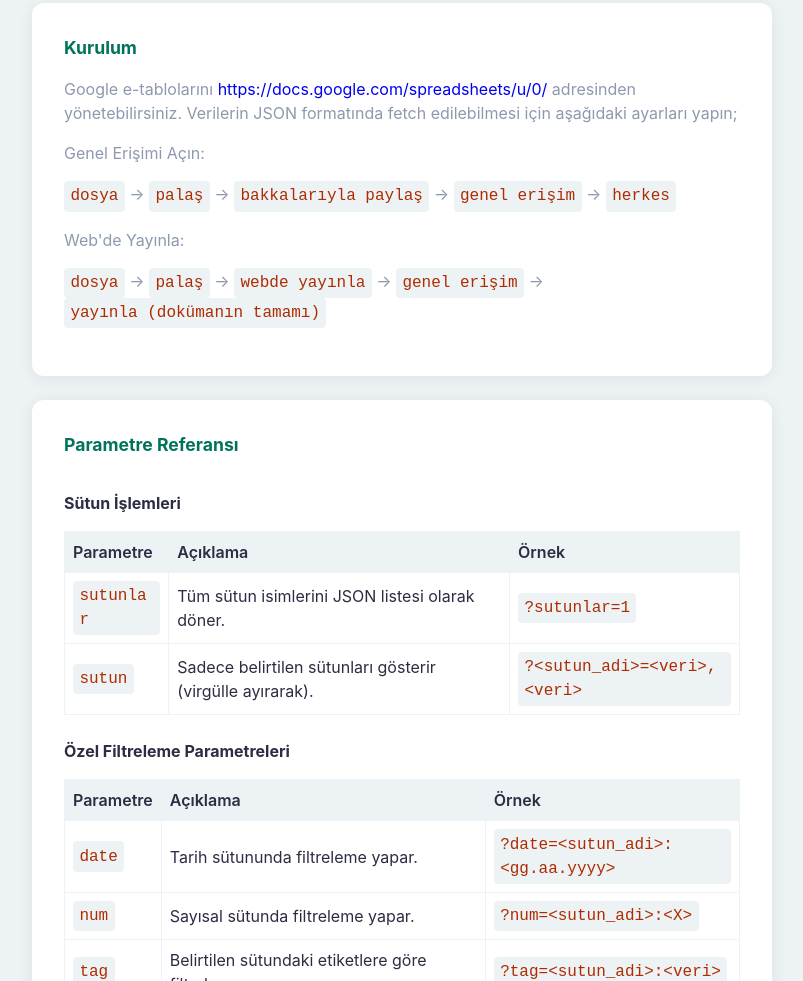
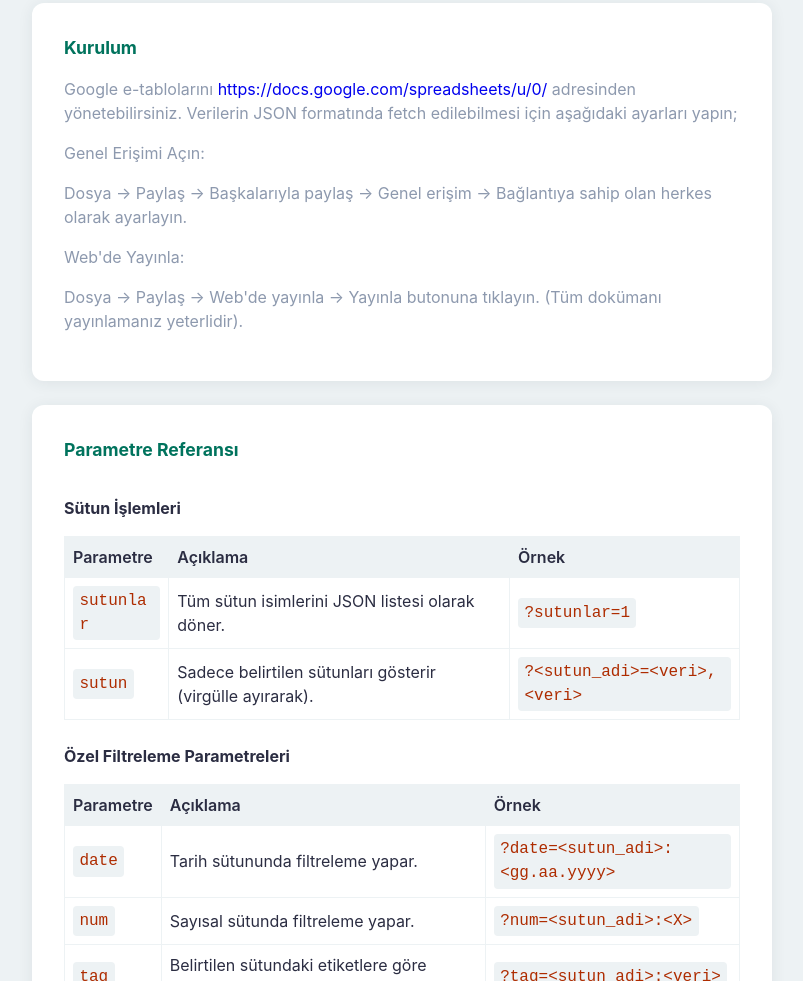
Before and after one commit to ckoglu/spreadsheets, a plain HTML site: page index.html in a window 1280 px wide. Shown: the part 772-1753 px from the top of the page, without its empty margins (238-1041 px from the left). Drawn offline with Linux system fonts and the light colour scheme.

Commit message:
Update index.html

```diff
--- a/index.html
+++ b/index.html
@@ -48,9 +48,9 @@
             <h2>Kurulum</h2>
             <p>Google e-tablolarını <a target="_blank" href="https://docs.google.com/spreadsheets/u/0/">https://docs.google.com/spreadsheets/u/0/</a> adresinden yönetebilirsiniz. Verilerin JSON formatında fetch edilebilmesi için aşağıdaki ayarları yapın;</p>
             <p>Genel Erişimi Açın: </p>
-            <p><code>dosya</code> -> <code>palaş</code> -> <code>bakkalarıyla paylaş</code> -> <code>genel erişim</code> -> <code>herkes</code></p>
+            <p>Dosya -> Paylaş -> Başkalarıyla paylaş -> Genel erişim -> Bağlantıya sahip olan herkes olarak ayarlayın.</p>
             <p>Web'de Yayınla: </p>
-            <p><code>dosya</code> -> <code>palaş</code> -> <code>webde yayınla</code> -> <code>genel erişim</code> -> <code>yayınla (dokümanın tamamı)</code></p>
+            <p>Dosya -> Paylaş -> Web'de yayınla -> Yayınla butonuna tıklayın. (Tüm dokümanı yayınlamanız yeterlidir).</p>
         </section>
 
         <section id="parametreler" class="card">
```
